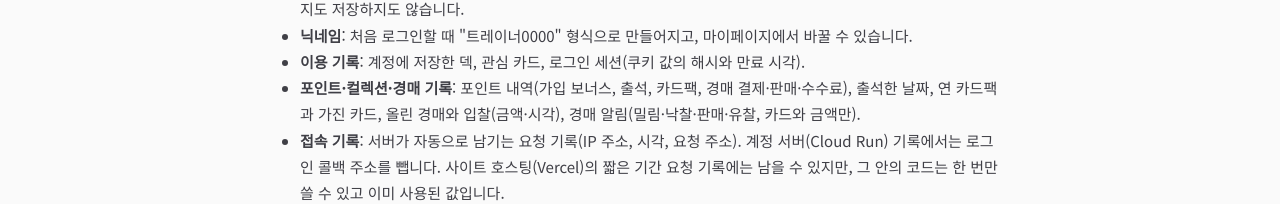
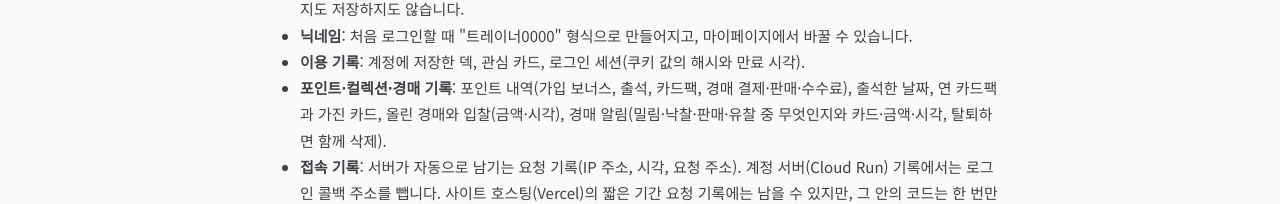
Before and after one commit to Yongb15/pokemon-cardgame, a React (Vite) app: page /privacy in a window 1280 px wide. Shown: the part 381-585 px from the top of the page. Built offline with nearby package versions, Linux system fonts and the light colour scheme; no server answers.

Commit message:
docs(policy): notifications item names kind, card, amount, time and deletion (Security)
Co-Authored-By: Claude <noreply@anthropic.com>

```diff
--- a/src/pages/PolicyPages.tsx
+++ b/src/pages/PolicyPages.tsx
@@ -47,7 +47,7 @@ export function PrivacyPage() {
         </li>
         <li>
           <b>포인트·컬렉션·경매 기록</b>: 포인트 내역(가입 보너스, 출석, 카드팩, 경매 결제·판매·수수료), 출석한 날짜, 연 카드팩과
-          가진 카드, 올린 경매와 입찰(금액·시각), 경매 알림(밀림·낙찰·판매·유찰, 카드와 금액만).
+          가진 카드, 올린 경매와 입찰(금액·시각), 경매 알림(밀림·낙찰·판매·유찰 중 무엇인지와 카드·금액·시각, 탈퇴하면 함께 삭제).
         </li>
         <li>
           <b>접속 기록</b>: 서버가 자동으로 남기는 요청 기록(IP 주소, 시각, 요청 주소). 계정 서버(Cloud Run) 기록에서는
```
